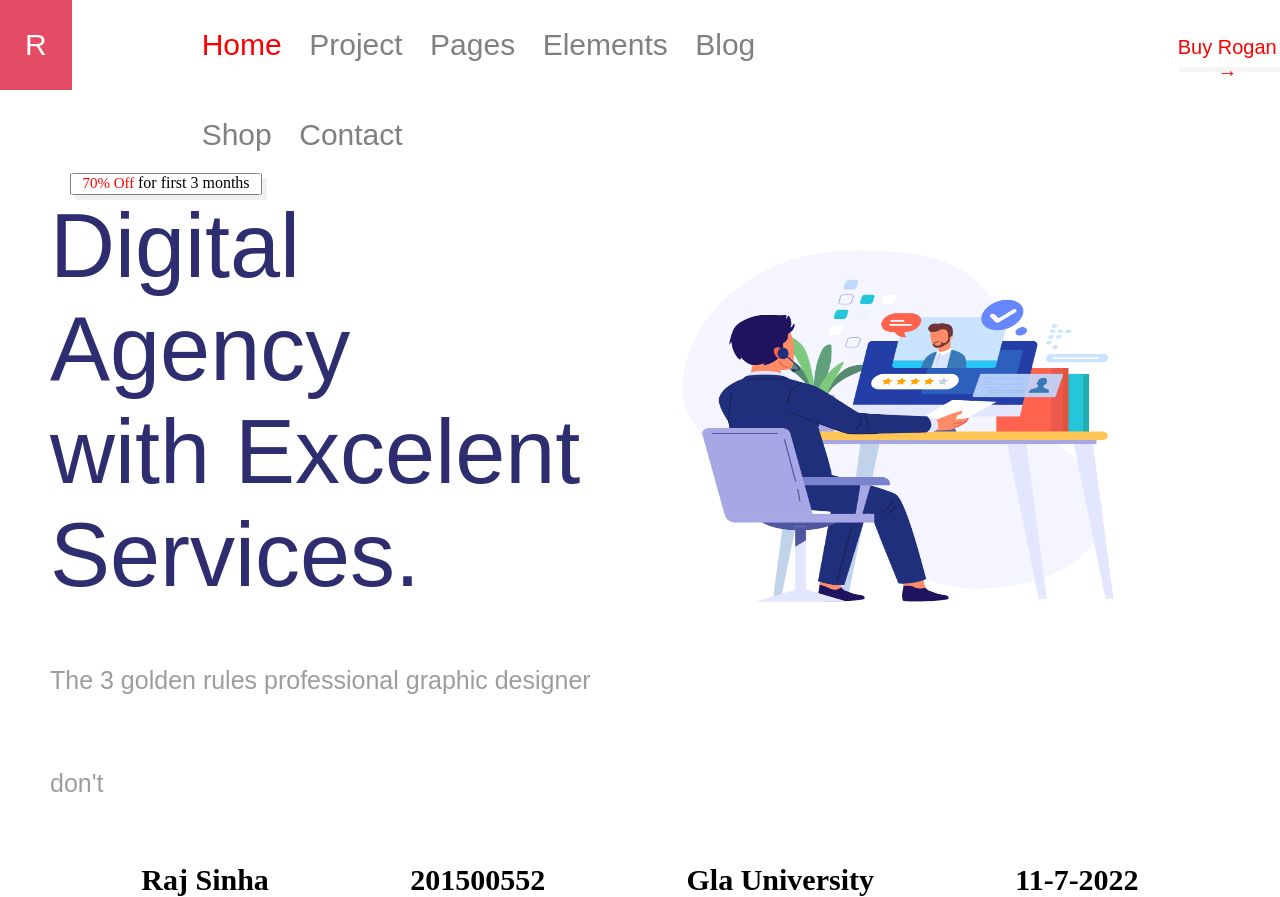
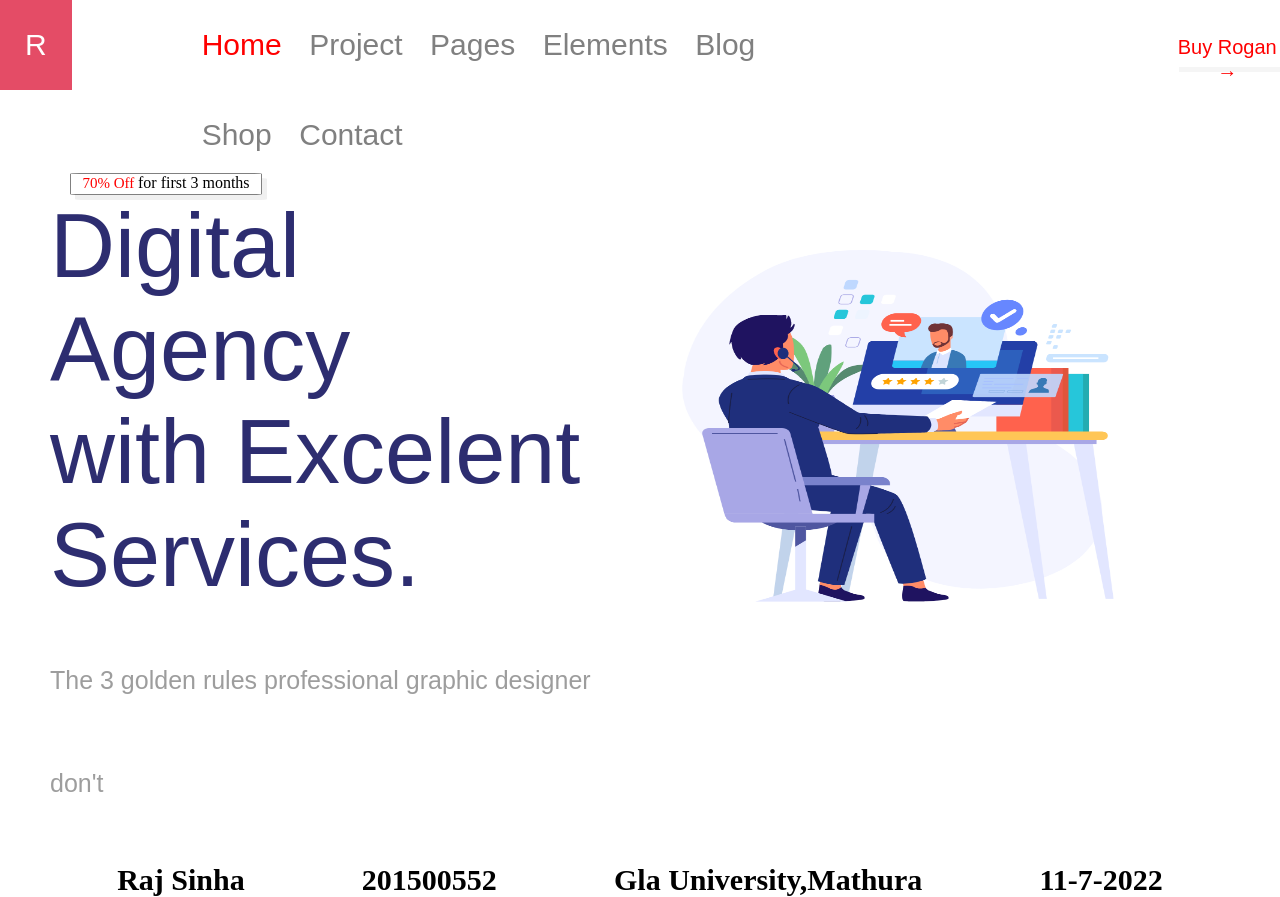
Before and after one commit to r-a-j-s-i-n-h-a/Raj_201500552_live, a plain HTML site: page index.html in a window 1280 px wide. Drawn offline with Linux system fonts and the light colour scheme.

Commit message:
Update index.html

```diff
--- a/index.html
+++ b/index.html
@@ -38,7 +38,7 @@ Services. <br>
 <div class="footer">
     <h2 id="nam"></h2>
     <h2 id="rollno"></h2>
-    <h2 id="uni">Gla University</h2>
+    <h2 id="uni">Gla University,Mathura</h2>
     <h2 id="date"></h2>
 </div>
 <script src="./script.js"></script>
```
